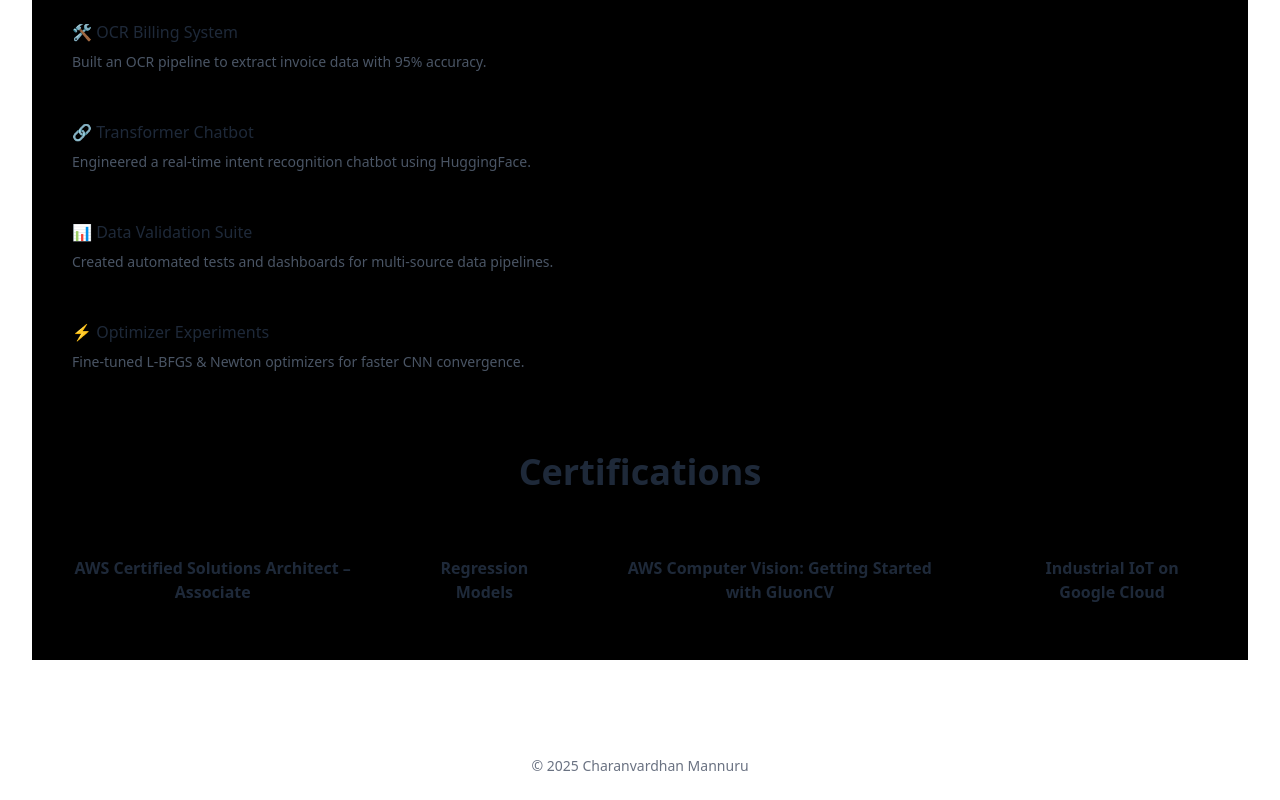
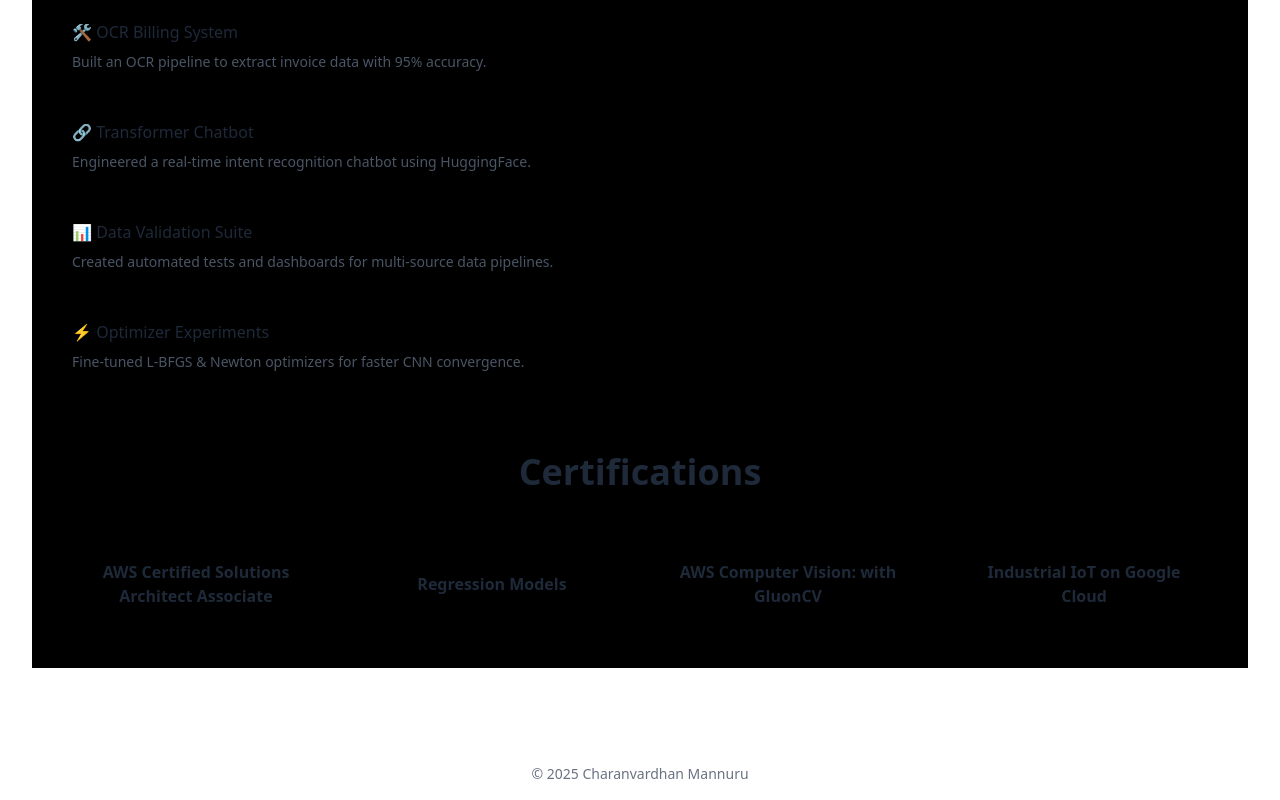
Before and after one commit to Charanvardhan/Portfolio, a Next.js app: page / in a window 1280 px wide. Shown: the part 1370-2170 px from the top of the page. Built offline with nearby package versions, Linux system fonts and the light colour scheme.

Commit message:
Made changes to the certifications restricted the boxes width and height

```diff
--- a/src/app/page.tsx
+++ b/src/app/page.tsx
@@ -406,19 +406,19 @@ export default function HomePage() {
             tabIndex="0"
             className="flex flex-row justify-center items-stretch space-x-10"
           >
-            <div className="rounded-lg border bg-card text-card-foreground shadow-sm p-4 sm:p-6 text-center transition-transform transform hover:-translate-y-4 hover:shadow-xl hover:bg-[#c0beb6] hover:text-[#594e46] duration-300">
-              <h3 className="text-1xl sm:text-1xl font-bold mb-2">AWS Certified Solutions Architect – Associate</h3>
+            <div className="rounded-lg border bg-card text-card-foreground shadow-sm p-4 sm:p-6 text-center transition-transform transform hover:-translate-y-4 hover:shadow-xl hover:bg-[#c0beb6] hover:text-[#594e46] duration-300 w-64 h-24 flex flex-col justify-center">
+              <h3 className="text-1xl sm:text-1xl font-bold mb-2">AWS Certified Solutions Architect Associate</h3>
               {/* <p className="text-gray-400 text-sm sm:text-base">Problems Solved</p> */}
             </div>
-            <div className="rounded-lg border bg-card text-card-foreground shadow-sm p-4 sm:p-6 text-center transition-transform transform hover:-translate-y-4 hover:shadow-xl hover:bg-[#c0beb6] hover:text-[#594e46] duration-300">
+            <div className="rounded-lg border bg-card text-card-foreground shadow-sm p-4 sm:p-6 text-center transition-transform transform hover:-translate-y-4 hover:shadow-xl hover:bg-[#c0beb6] hover:text-[#594e46] duration-300 w-64 h-24 flex flex-col justify-center">
               <h3 className="text-1xl sm:text-1xl font-bold mb-2">Regression Models</h3>
               {/* <p className="text-gray-400 text-sm sm:text-base">Problems Solved</p> */}
             </div>
-            <div className="rounded-lg border bg-card text-card-foreground shadow-sm p-4 sm:p-6 text-center transition-transform transform hover:-translate-y-4 hover:shadow-xl hover:bg-[#c0beb6] hover:text-[#594e46] duration-300">
-              <h3 className="text-1xl sm:text-1xl font-bold mb-2">AWS Computer Vision: Getting Started with GluonCV</h3>
+            <div className="rounded-lg border bg-card text-card-foreground shadow-sm p-4 sm:p-6 text-center transition-transform transform hover:-translate-y-4 hover:shadow-xl hover:bg-[#c0beb6] hover:text-[#594e46] duration-300 w-64 h-24 flex flex-col justify-center">
+              <h3 className="text-1xl sm:text-1xl font-bold mb-2">AWS Computer Vision: with GluonCV</h3>
               {/* <p className="text-gray-400 text-sm sm:text-base">Projects Completed</p> */}
             </div>
-            <div className="rounded-lg border bg-card text-card-foreground shadow-sm p-4 sm:p-6 text-center transition-transform transform hover:-translate-y-4 hover:shadow-xl hover:bg-[#c0beb6] hover:text-[#594e46] duration-300">
+            <div className="rounded-lg border bg-card text-card-foreground shadow-sm p-4 sm:p-6 text-center transition-transform transform hover:-translate-y-4 hover:shadow-xl hover:bg-[#c0beb6] hover:text-[#594e46] duration-300 w-64 h-24 flex flex-col justify-center">
               <h3 className="text-1xl sm:text-1xl font-bold mb-2">Industrial IoT on Google Cloud</h3>
               {/* <p className="text-gray-400 text-sm sm:text-base">Years Experience</p> */}
             </div>
```
